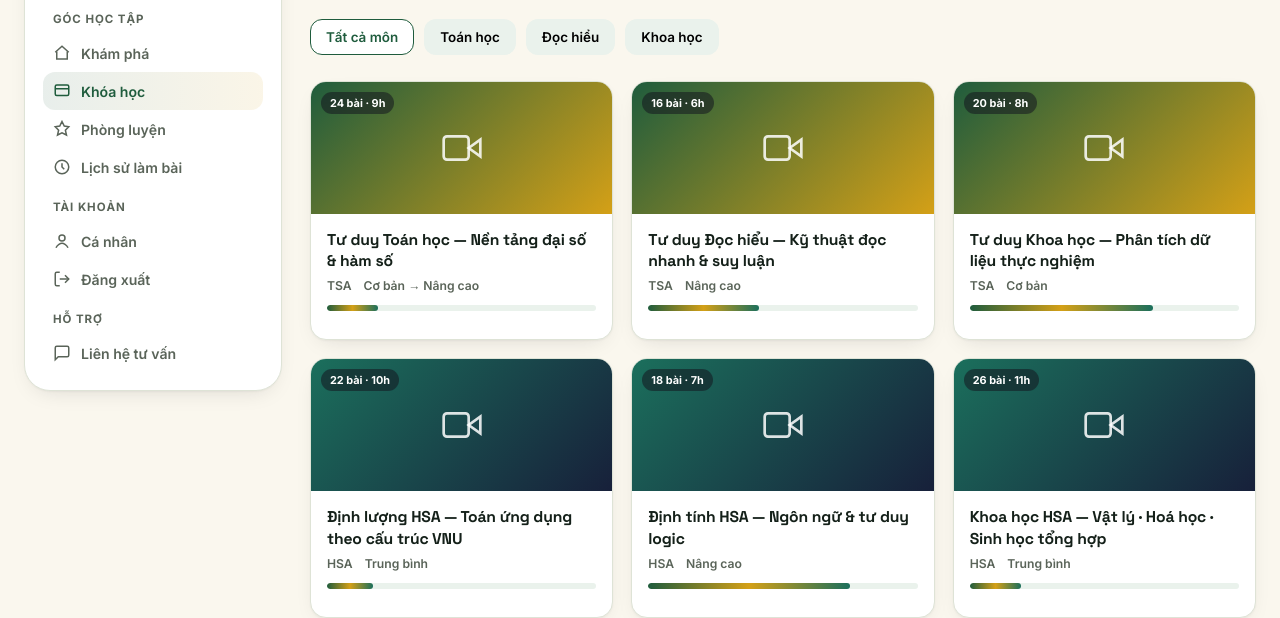
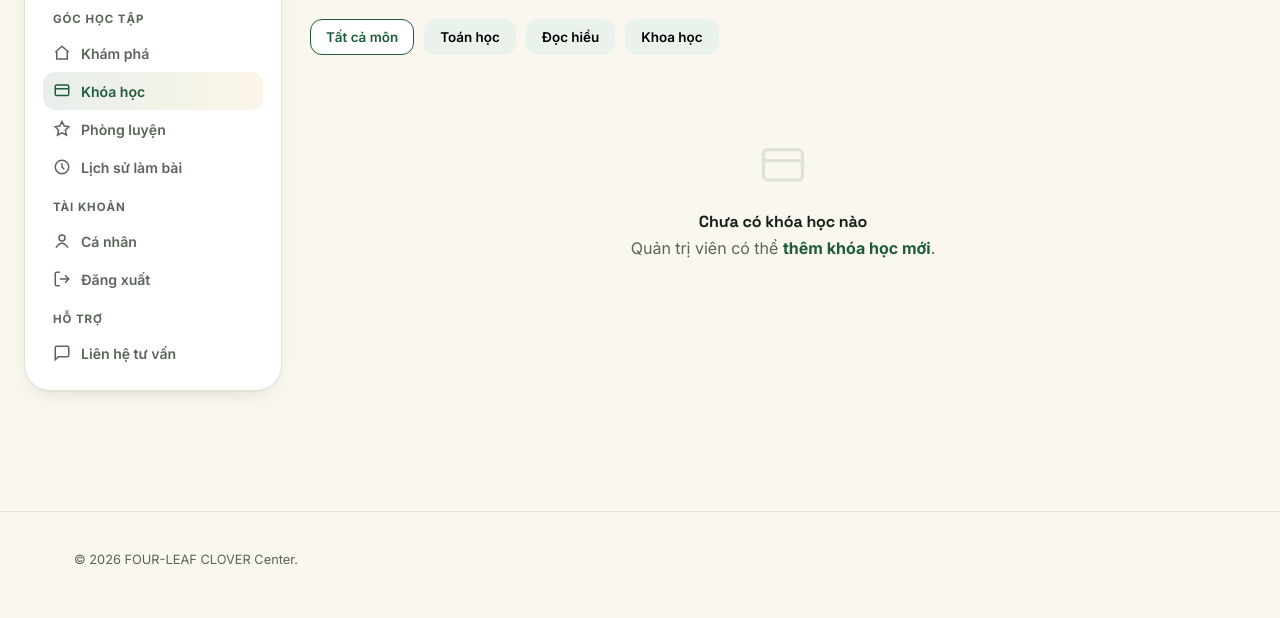
Before and after one commit to luckgeter-droid/fourleafclover, a plain HTML site: page khoa-hoc.html in a window 1280 px wide. Shown: the part 200-818 px from the top of the page. Drawn offline with nearby package versions, Linux system fonts and the light colour scheme.

Commit message:
Update khoa-hoc.html

```diff
--- a/khoa-hoc.html
+++ b/khoa-hoc.html
@@ -72,7 +72,9 @@
       <button class="subject-pill" data-subject="khoa-hoc">Khoa học</button>
     </div>
 
-    <div class="card-grid" id="courseGrid"></div>
+    <div class="card-grid" id="courseGrid">
+      <!-- Sẽ được render bởi JavaScript -->
+    </div>
   </main>
 </div>
 
@@ -145,17 +147,8 @@
 <script src="https://cdn.jsdelivr.net/npm/@supabase/supabase-js@2/dist/umd/supabase.min.js"></script>
 <script src="assets/js/app.js"></script>
 <script>
-  // Dữ liệu khóa học demo
-  const COURSES = [
-    { id: "C1", track: "tsa", subject: "toan", title: "Tư duy Toán học — Nền tảng đại số & hàm số", lessons: 24, hours: 9, level: "Cơ bản → Nâng cao", color: "" },
-    { id: "C2", track: "tsa", subject: "doc-hieu", title: "Tư duy Đọc hiểu — Kỹ thuật đọc nhanh & suy luận", lessons: 16, hours: 6, level: "Nâng cao", color: "" },
-    { id: "C3", track: "tsa", subject: "khoa-hoc", title: "Tư duy Khoa học — Phân tích dữ liệu thực nghiệm", lessons: 20, hours: 8, level: "Cơ bản", color: "" },
-    { id: "C4", track: "hsa", subject: "toan", title: "Định lượng HSA — Toán ứng dụng theo cấu trúc VNU", lessons: 22, hours: 10, level: "Trung bình", color: "blue" },
-    { id: "C5", track: "hsa", subject: "doc-hieu", title: "Định tính HSA — Ngôn ngữ & tư duy logic", lessons: 18, hours: 7, level: "Nâng cao", color: "blue" },
-    { id: "C6", track: "hsa", subject: "khoa-hoc", title: "Khoa học HSA — Vật lý · Hoá học · Sinh học tổng hợp", lessons: 26, hours: 11, level: "Trung bình", color: "blue" },
-    { id: "C7", track: "thpt", subject: "toan", title: "Ôn thi THPT — Trọng tâm Toán 12", lessons: 30, hours: 14, level: "Cơ bản", color: "" },
-    { id: "C8", track: "thpt", subject: "khoa-hoc", title: "Ôn thi THPT — Vật lý bứt phá 8+", lessons: 21, hours: 9, level: "Nâng cao", color: "blue" },
-  ];
+  // ===== KHÔNG CÓ DỮ LIỆU MẪU =====
+  const COURSES = [];  // Khóa học sẽ được thêm từ admin sau
 
   let state = { track: 'all', subject: 'all' };
   const params = new URLSearchParams(location.search);
@@ -176,7 +169,11 @@
 
     const grid = document.getElementById('courseGrid');
     if (!list.length){
-      grid.innerHTML = `<div class="empty-state" style="grid-column:1/-1;"><svg viewBox="0 0 24 24" fill="none" stroke="currentColor" stroke-width="1.5"><rect x="3" y="4" width="18" height="14" rx="2"/><path d="M3 9h18"/></svg><h4>Chưa có khóa học phù hợp</h4><p>Thử chọn bộ lọc khác.</p></div>`;
+      grid.innerHTML = `<div class="empty-state" style="grid-column:1/-1;">
+        <svg viewBox="0 0 24 24" fill="none" stroke="currentColor" stroke-width="1.5"><rect x="3" y="4" width="18" height="14" rx="2"/><path d="M3 9h18"/></svg>
+        <h4>Chưa có khóa học nào</h4>
+        <p>Quản trị viên có thể <a href="admin.html" style="color:var(--red);font-weight:700;">thêm khóa học mới</a>.</p>
+      </div>`;
       return;
     }
     grid.innerHTML = list.map(c => `
@@ -189,7 +186,7 @@
           <h4>${c.title}</h4>
           <div class="course-meta"><span>${c.track.toUpperCase()}</span><span>${c.level}</span></div>
           <div class="progress-bar"><i style="width:${Math.floor(Math.random()*70)+10}%"></i></div>
-          <!-- Đã xóa nút Xem khóa học -->
+          <button class="btn btn-dark btn-sm btn-block">Xem khóa học</button>
         </div>
       </div>`).join('');
 
```
